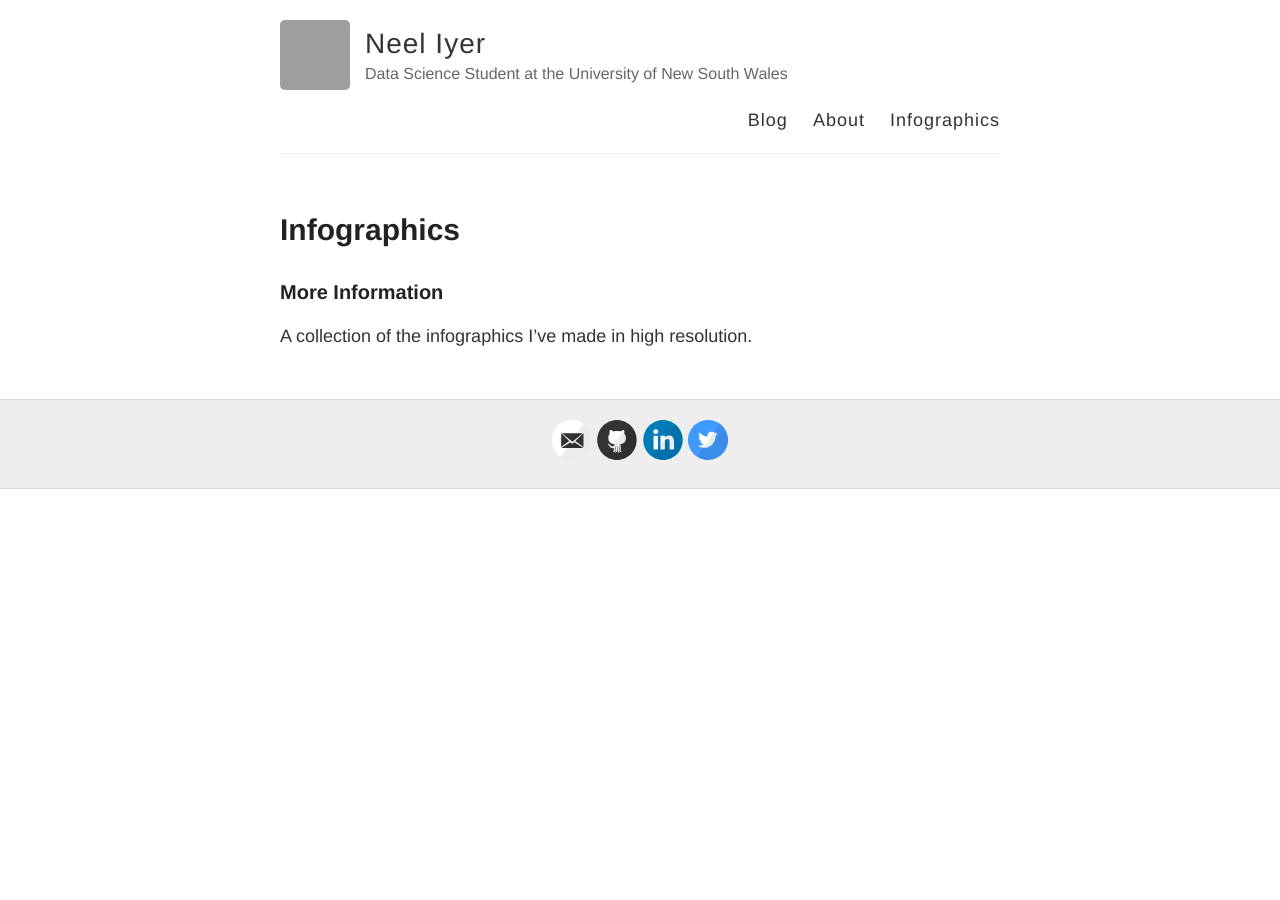
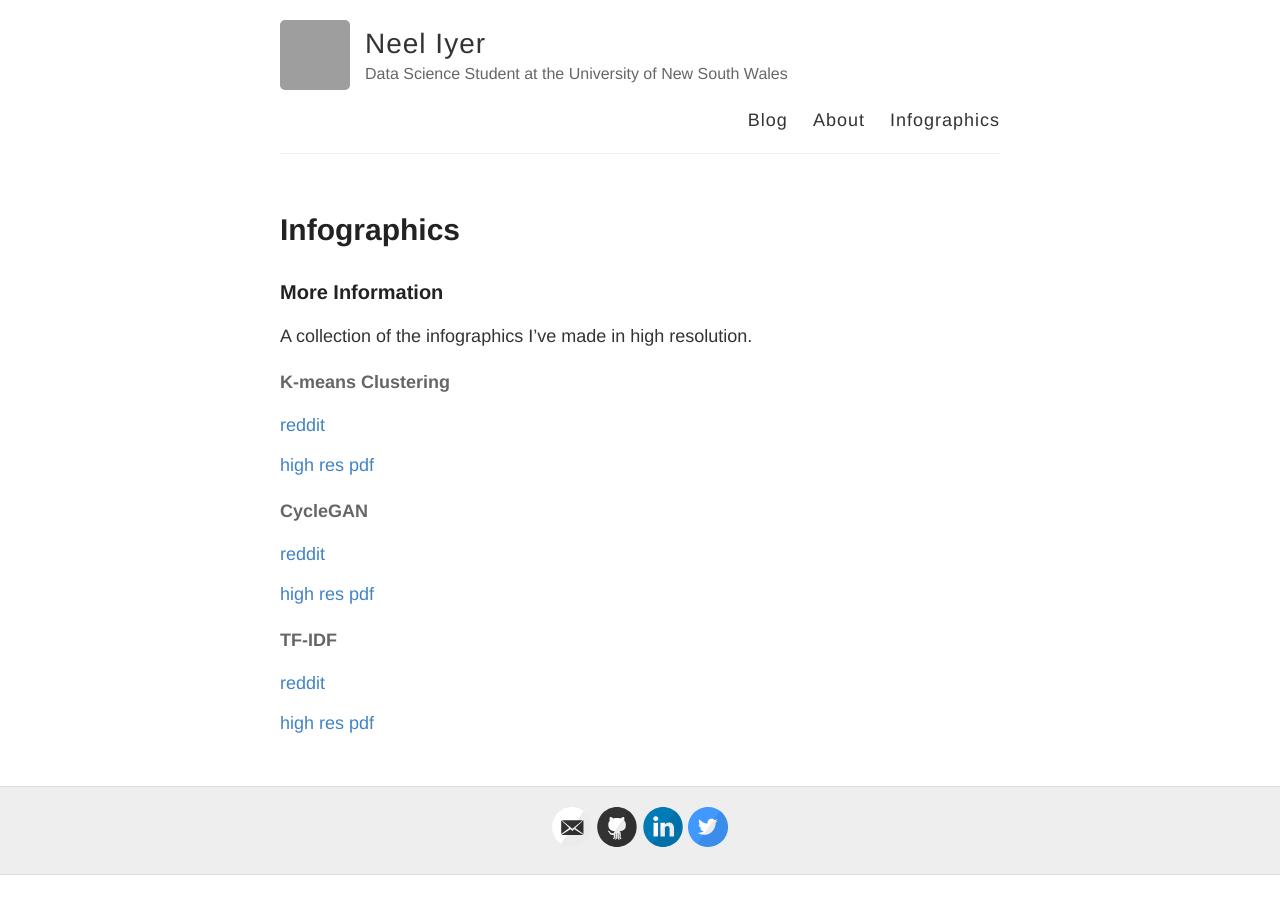
Before and after one commit to neelriyer/neelriyer.github.io, a Jekyll site: the page built from infographics.md, in a window 1280 px wide. Built offline with Jekyll 4.4.1, drawn with Linux system fonts in a browser that asks for light colours; grey boxes are pictures that could not be loaded.

Commit message:
add infographics

```diff
--- a/infographics.md
+++ b/infographics.md
@@ -7,3 +7,21 @@ permalink: /infographics/
 ### More Information
 
 A collection of the infographics I've made in high resolution.
+
+#### K-means Clustering
+
+[reddit](https://www.reddit.com/r/learnmachinelearning/comments/kipra3/i_made_an_infographic_to_summarise_kmeans/)
+
+[high res pdf](https://drive.google.com/file/d/1tphu2c6bg590Izs7vy_YH_9WuPs30cIl/view?usp=sharing)
+
+#### CycleGAN
+
+[reddit](https://www.reddit.com/r/learnmachinelearning/comments/jblogq/i_made_an_infographic_to_help_me_remember_the/)
+
+[high res pdf](https://drive.google.com/file/d/1JcCmFo8wpt-i7JUv_Mcp30ZAv5KOZj48/view?usp=sharing)
+
+#### TF-IDF
+
+[reddit](https://www.reddit.com/r/learnmachinelearning/comments/gway54/i_made_an_infographic_to_help_me_remember_how/)
+
+[high res pdf](https://drive.google.com/file/d/1jD4mLglppzfyWh00DzGeJTm-6_Xn0QgP/view?usp=sharing)
```
